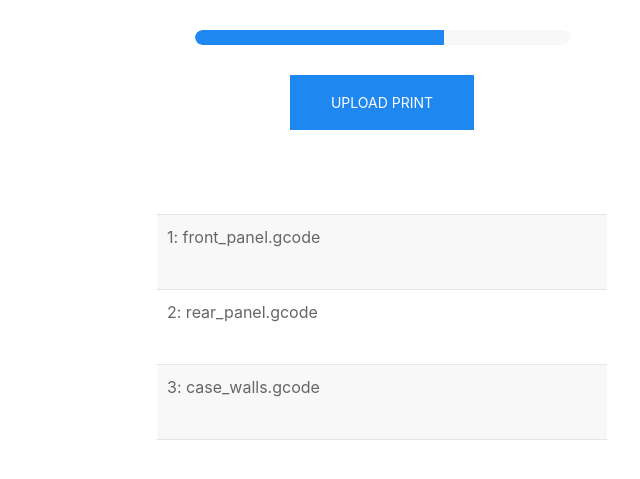
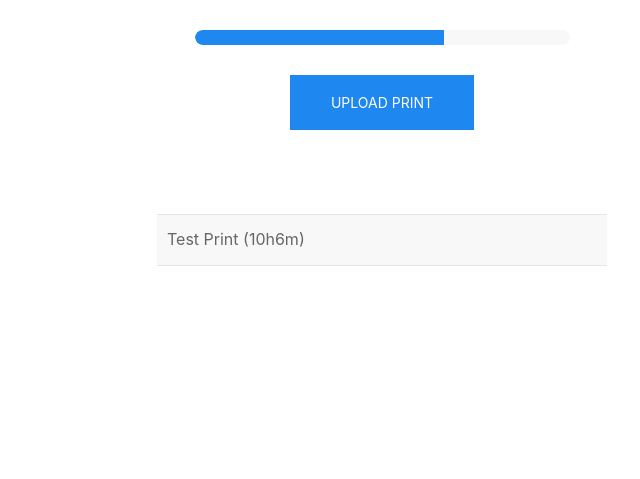
Before and after one commit to mitchellblaser/LunarPrintfarm, a Flask app: page /queue in a window 1280 px wide. Shown: the part 296-775 px from the top of the page, without its empty margins (258-898 px from the left). Run offline with Flask 2, Linux system fonts and the light colour scheme; parts of the project's set-up code (start-up, migrations or seed data) failed here and were passed over.

Commit message:
Added recursive print queue display in Web UI.
Variable printqueue inside the route for /queue takes an array with [{"name": "", "estimate_str":""}{.....}] inside.

```diff
--- a/src/app/routes.py
+++ b/src/app/routes.py
@@ -15,4 +15,4 @@ def settings():
 
 @app.route('/queue')
 def queue():
-    return render_template("queue.html")
+    return render_template("queue.html", printqueue=[{"name": "Test Print", "estimate_str": "10h6m"}])
--- a/src/app/templates/queue.html
+++ b/src/app/templates/queue.html
@@ -14,29 +14,16 @@
     </div>
 
     <ul class="uk-list uk-list-striped uk-width-1-2 uk-align-center">
+
+        {% for print in printqueue %}
         <li class="uk-transition-toggle">
-            <div>1: front_panel.gcode<div class="uk-flex-inline uk-padding uk-padding-remove-vertical uk-flex-right">
+            <div>{{ print.name }} ({{ print.estimate_str }})<div class="uk-flex-inline uk-padding uk-padding-remove-vertical uk-flex-right">
                     <button class="uk-button uk-button-danger uk-button-small uk-transition-fade">Remove</button>
                     <button class="uk-button uk-button-secondary uk-button-small uk-transition-fade">Print Now</button>
                 </div>
             </div>
         </li>
-
-        <li class="uk-transition-toggle">
-            <div>2: rear_panel.gcode<div class="uk-flex-inline uk-padding uk-padding-remove-vertical uk-flex-right">
-                    <button class="uk-button uk-button-danger uk-button-small uk-transition-fade">Remove</button>
-                    <button class="uk-button uk-button-secondary uk-button-small uk-transition-fade">Print Now</button>
-                </div>
-            </div>
-        </li>
-
-        <li class="uk-transition-toggle">
-            <div>3: case_walls.gcode<div class="uk-flex-inline uk-padding uk-padding-remove-vertical uk-flex-right">
-                    <button class="uk-button uk-button-danger uk-button-small uk-transition-fade">Remove</button>
-                    <button class="uk-button uk-button-secondary uk-button-small uk-transition-fade">Print Now</button>
-                </div>
-            </div>
-        </li>
+        {% endfor %}
 
     </ul>
 
```
Also changed, not shown: src/app/queue.py (+7 -0 lines).
